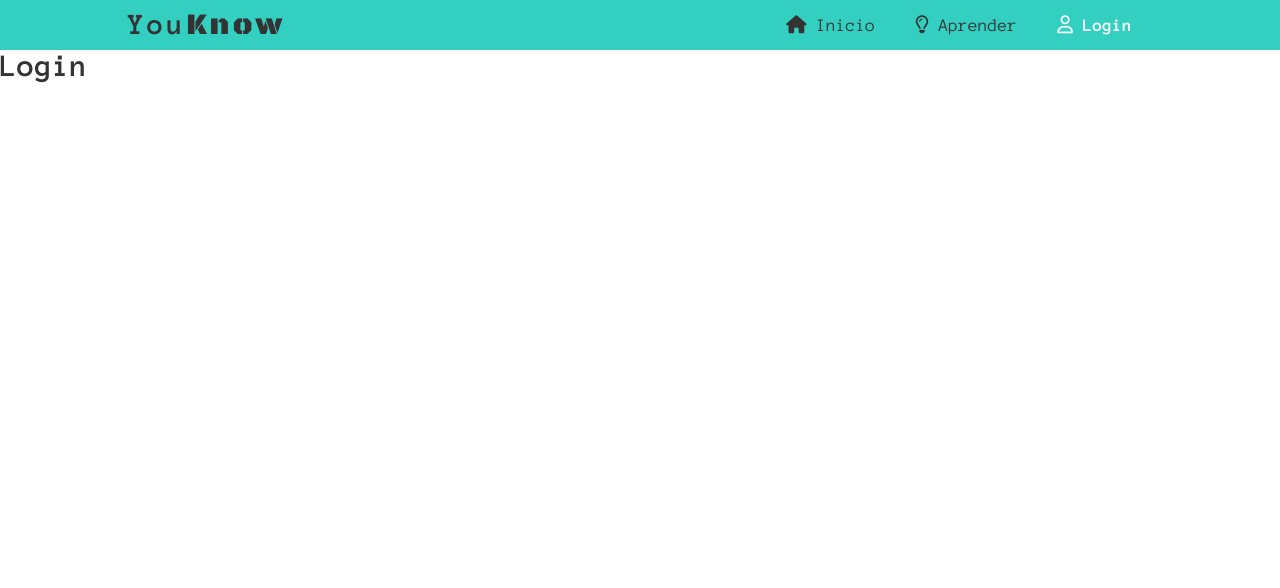
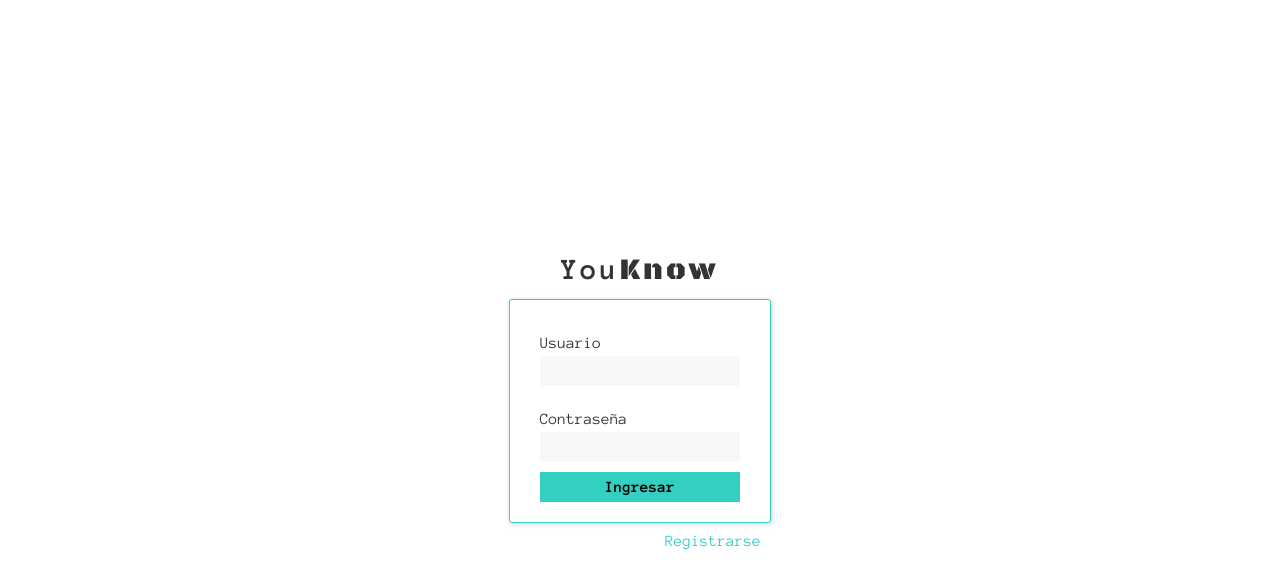
Before and after one commit to JoaSebas/YouKnow, a Vue app in the folder youknow/: page /Login in a window 1280 px wide. Shown: the top 588 px of the page. Built offline with nearby package versions, Linux system fonts and the light colour scheme.

Commit message:
Nuevas Vistas de Login

```diff
--- a/youknow/package.json
+++ b/youknow/package.json
@@ -9,6 +9,7 @@
   },
   "dependencies": {
     "core-js": "^3.6.5",
+    "firebase": "^7.14.5",
     "vue": "^2.6.11",
     "vue-router": "^3.2.0",
     "vuex": "^3.4.0"
--- a/youknow/src/App.vue
+++ b/youknow/src/App.vue
@@ -1,6 +1,5 @@
 <template>
       <div>
-              <Menu/>
             <router-view></router-view>
       </div>
 
@@ -8,16 +7,6 @@
 </template>
 
 
-<script>
-
-import Menu from '@/components/Menu'
-
-export default {
-  components:{
-      Menu
-  }
-}
-</script>
 
 <style lang="scss">
   *{
@@ -39,4 +28,33 @@ export default {
     list-style: none;
   }
 
+
+
+.logo{
+   font-size: 30px;
+   letter-spacing: 3px;
+   font-weight: 700;
+}
+
+.know{
+    font-family: 'Black Ops One', cursive;
+    font-weight: 300;
+}
+
+input{
+  background: #f7f7f7;
+  border: none;
+  height: 30px;
+  width: 190px;
+  border-radius: 3px;
+  padding-left: 10px;
+}
+
+.btn{
+  height: 30px;
+  width: 200px;
+  border: none;
+}
+
+
 </style>
--- a/youknow/src/components/Menu.vue
+++ b/youknow/src/components/Menu.vue
@@ -42,21 +42,8 @@
 }
 
 
-
-.logo{
-   font-size: 30px;
-   letter-spacing: 3px;
-   font-weight: 700;
-}
-
-.know{
-    font-family: 'Black Ops One', cursive;
-    font-weight: 300;
-}
-
-
-.menu >li >a.router-link-active {
+.menu >li > a.router-link-active {
      color: #fff;
-    font-weight: 700;
+     font-weight: 700;
 }
 </style>
--- /dev/null
+++ b/youknow/src/firebase/firebase.js
@@ -0,0 +1,21 @@
+import firebase from 'firebase'
+
+
+var firebaseConfig = {
+    apiKey: "AIzaSyBTAKug_mTt71vX5YDYTqwjhS23SMzi0as",
+    authDomain: "youknow-92c34.firebaseapp.com",
+    databaseURL: "https://youknow-92c34.firebaseio.com",
+    projectId: "youknow-92c34",
+    storageBucket: "youknow-92c34.appspot.com",
+    messagingSenderId: "697821944256",
+    appId: "1:697821944256:web:68cc2999f09ee64b459025",
+    measurementId: "G-340PTQ4C29"
+  };
+
+  firebase.initializeApp(firebaseConfig);
+
+  const db = firebase.firestore();
+  const storage = firebase.storage().ref();
+
+
+  export{db,storage}
--- a/youknow/src/router/index.js
+++ b/youknow/src/router/index.js
@@ -3,6 +3,13 @@ import VueRouter from 'vue-router'
 import Inicio from '../views/Inicio.vue'
 import Aprender from '../views/Aprender.vue'
 import Login from '../views/Login.vue'
+import Registro from '../views/Registro.vue'
+
+
+//AUTH VIEWS
+import firebase from 'firebase'
+import Welcome from '../views/Auth/Inicio.vue'
+
 
 Vue.use(VueRouter)
 
@@ -10,18 +17,45 @@ Vue.use(VueRouter)
   {
     path: '/',
     name: 'Inicio',
-    component: Inicio
+    component: Inicio,
+    meta:{
+      title:"You Know"
+    }
   },
   {
     path: '/Aprender',
     name: 'Aprender',
-    component: Aprender
+    component: Aprender,
+    meta:{
+      title:"Aprender - You Know"
+    }
   },
   {
     path: '/Login',
     name: 'Login',
-    component: Login
-  }
+    component: Login,
+    meta:{
+      title:"Login"
+    }
+  },
+  {
+    path: '/Registro',
+    name: 'Registro',
+    component: Registro,
+    meta:{
+      title:"Registrase"
+    }
+  },
+  {
+    path: '/Welcome',
+    name: 'Welcome',
+    component: Welcome,
+    meta:{
+      title:"Cuenta You Know",
+      auth:true
+    }
+  },
+
 
 ]
 
@@ -31,4 +65,24 @@ const router = new VueRouter({
   routes
 })
 
+
+
+router.beforeEach((to,from,next)=>{
+  document.title = to.meta.title
+
+    let user = firebase.auth().currentUser
+    let auth = to.matched.some(ruta=>ruta.meta.auth)
+
+    if(auth && !user){
+        next('Login')
+    }else if(!auth && user){
+        next('Welcome')
+    }else{
+      next()
+    }
+
+
+
+})
+
 export default router
--- a/youknow/src/views/Aprender.vue
+++ b/youknow/src/views/Aprender.vue
@@ -1,3 +1,18 @@
 <template>
-    <h1>Aprender</h1>
+        <div>
+            <Menu/>
+            <h1>Aprender</h1>
+        </div>
+
 </template>
+
+
+<script>
+import Menu from '@/components/Menu'
+
+export default {
+  components:{
+      Menu
+  }
+}
+</script>
--- /dev/null
+++ b/youknow/src/views/Auth/Inicio.vue
@@ -0,0 +1,3 @@
+<template>
+    <h1>Bienvenido al Sistema youKnow</h1>
+</template>
--- a/youknow/src/views/Inicio.vue
+++ b/youknow/src/views/Inicio.vue
@@ -1,3 +1,17 @@
 <template>
-    <h1>Inicio</h1>
+    <div>
+        <Menu/>
+        <h1>Inicio</h1>
+    </div>
+
 </template>
+
+<script>
+import Menu from '@/components/Menu'
+
+export default {
+  components:{
+      Menu
+  }
+}
+</script>
--- a/youknow/src/views/Login.vue
+++ b/youknow/src/views/Login.vue
@@ -1,3 +1,121 @@
 <template>
-    <h1>Login</h1>
+    <div class="body-login">
+        <div class="container-login">
+            <h1 class="logo">You<span class="know" >Know</span></h1>
+            <div class="form-login">
+                <div class="input-group">
+                     <label for="">Usuario <span v-if="valido==false && user==''">*</span></label>
+                     <input type="text" v-model="user">
+                </div>
+                <div class="input-group">
+                     <label for="">Contraseña <span v-if="valido==false && pass==''">*</span></label>
+                    <input type="password" v-model="pass">
+                </div>
+
+                <button class="btn btn-ingresar" @click="ingresar()">Ingresar</button>
+            </div>
+            <div class="registro">
+                <router-link to="/Registro" class="btn-registro">Registrarse</router-link>
+            </div>
+
+
+        </div>
+    </div>
 </template>
+
+<script>
+import  '@/firebase/firebase.js'
+import firebase from 'firebase'
+
+export default {
+    data(){
+        return{
+            user:"",
+            pass:"",
+            valido:null
+        }
+    },
+    methods: {
+        ingresar(){
+
+            if(this.user!="" && this.pass!=""){
+                  this.valido=true;
+
+                firebase.auth().signInWithEmailAndPassword(this.user,this.pass)
+                .then(()=>{
+
+                    this.$router.push({name:"Welcome"})
+                })
+                .catch(err=>{
+                    console.log('No se pudo iniciar',err)
+                })
+
+
+            }else{
+                    this.valido=false;
+            }
+
+
+
+        }
+    },
+}
+</script>
+
+
+
+
+<style lang="scss" scoped>
+    .body-login{
+        display: flex;
+        justify-content: center;
+        align-items: center;
+        height: 100vh;
+    }
+
+    .container-login >h1{
+        text-align: center;
+        padding: 10px 0;
+
+    }
+
+    .form-login{
+        padding: 20px 30px;
+        border: 1px solid #33cfc1;
+        box-shadow: 1px 1px 5px #cbcbcb;
+        border-radius: 3px;
+    }
+
+    .input-group{
+        padding: 10px 0;
+        display: flex;
+        flex-flow: column;
+    }
+
+    .input-group span{
+        color: red;
+    }
+
+    .input-group > label{
+        padding: 5px 0;
+    }
+
+
+    .btn-ingresar{
+            background: #33cfc1;
+            font-weight: 700;
+            font-size: 16px;
+    }
+
+    .registro{
+        padding: 10px;
+        display: flex;
+        justify-content: flex-end;
+    }
+
+    .btn-registro{
+        color: #33cfc1;
+        text-align: right;
+    }
+
+</style>
--- /dev/null
+++ b/youknow/src/views/Registro.vue
@@ -0,0 +1,3 @@
+<template>
+    <h1>Registro</h1>
+</template>
```
Also changed, not shown: 1 other file (tests, documents, lock files or other folders).
